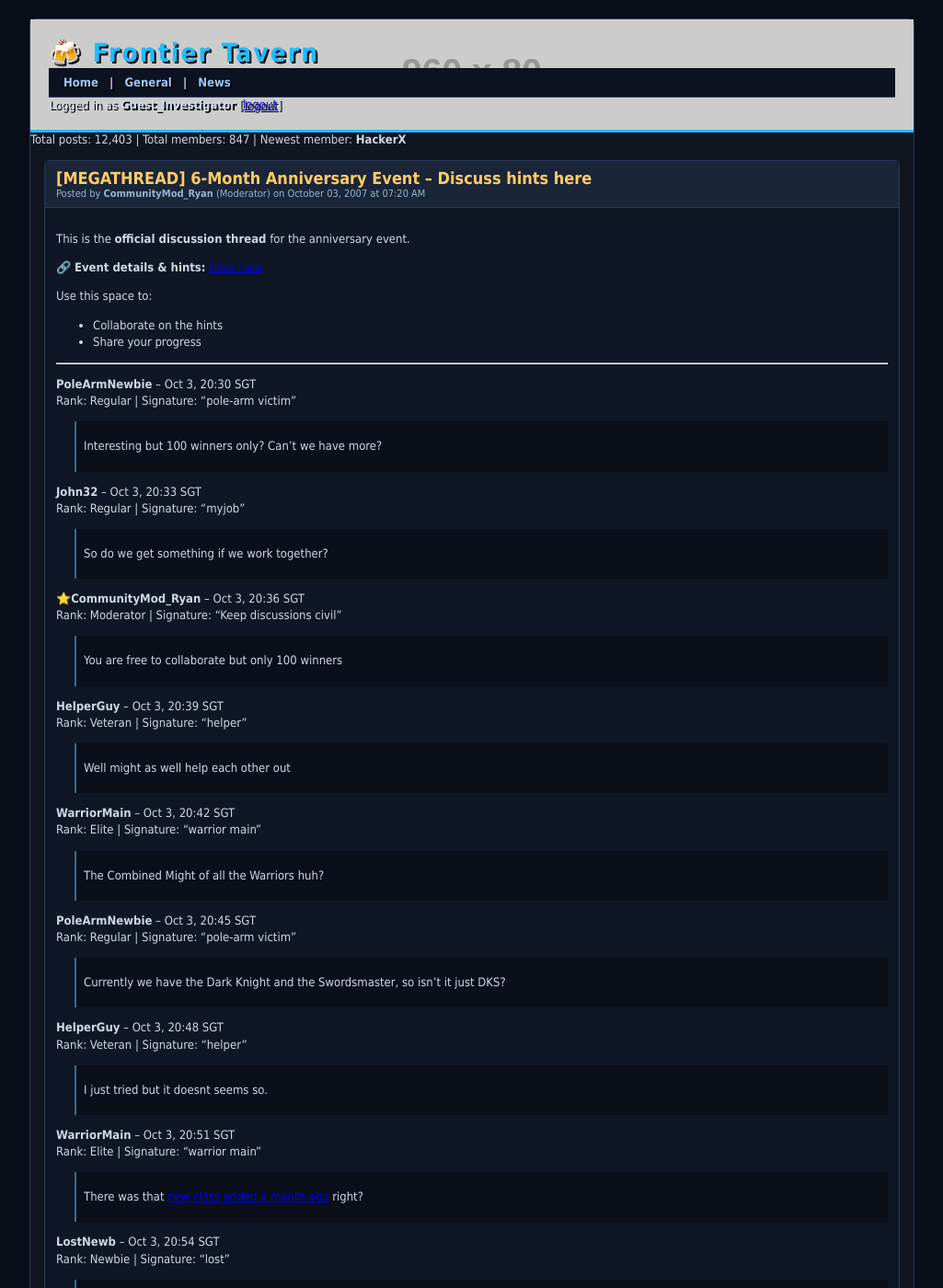
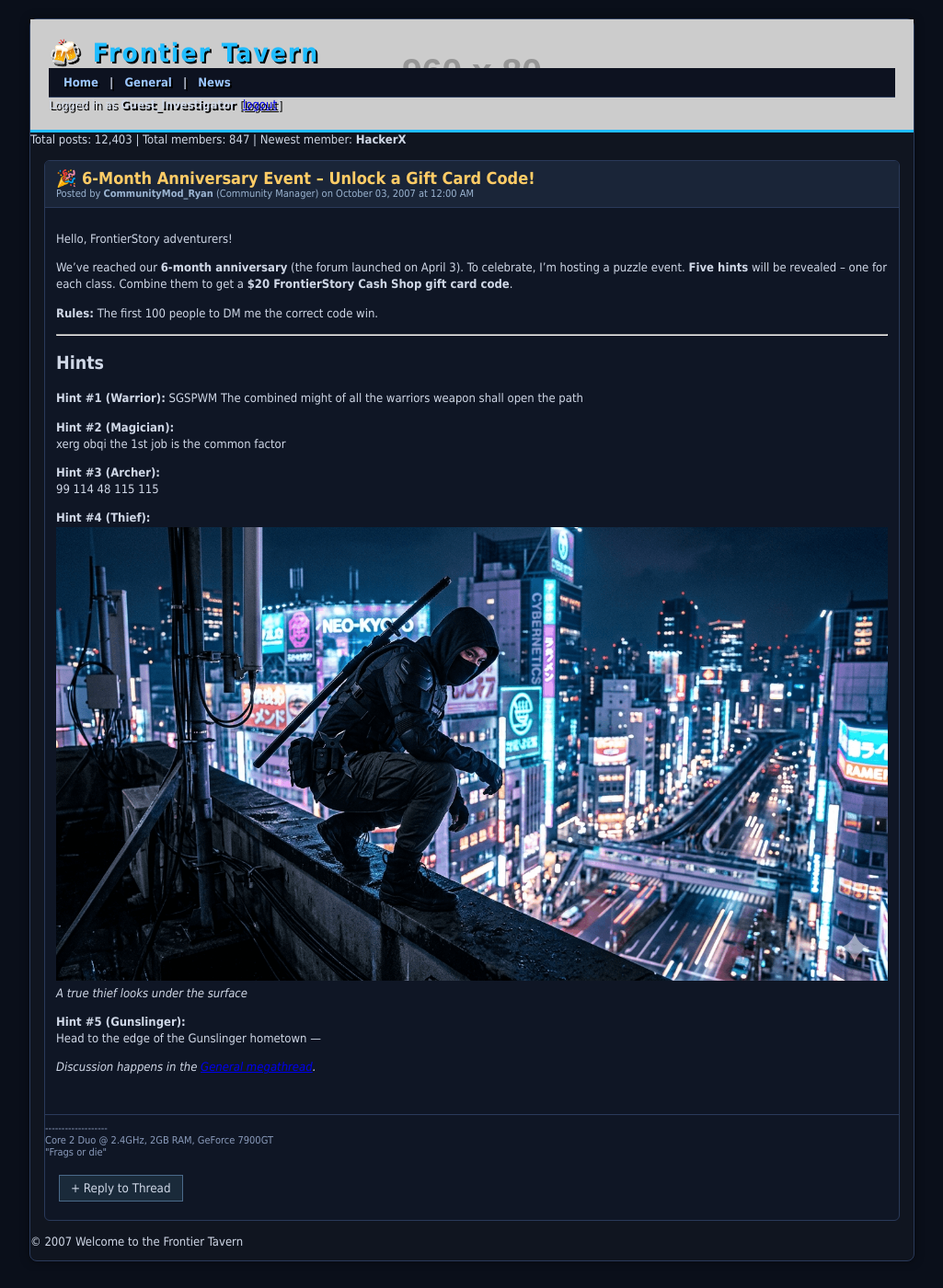
Before and after one commit to 8holic/holicforum, a Jekyll site: the page built from _news/2007-10-03-anniversary-event.md, in a window 1280 px wide and 1400 px high. Shown: the whole window at 92% size, without its empty margins (127-1152 px from the left). Built offline with Jekyll 4.4.1, drawn with Linux system fonts in a browser that asks for light colours; some of the changed text lies outside the part shown.

Commit message:
swap the news and general (accident last push)

```diff
--- a/_news/2007-10-03-anniversary-event.md
+++ b/_news/2007-10-03-anniversary-event.md
@@ -1,115 +1,40 @@
 ---
-title: "[MEGATHREAD] 6‑Month Anniversary Event – Discuss hints here"
+title: "🎉 6‑Month Anniversary Event – Unlock a Gift Card Code!"
 author: "CommunityMod_Ryan"
-date: 2007-10-03 20:05:00 +1245
-rank: "Moderator"
-signature: "Keep discussions civil."
+date: 2007-10-03
+layout: post
+pin: false
+rank: "Community Manager"
 ---
 
-This is the **official discussion thread** for the anniversary event.
+Hello, FrontierStory adventurers!
 
-🔗 **Event details & hints:** [Click here](/holicforum/news/anniversary-event/)
+We've reached our **6‑month anniversary** (the forum launched on April 3). To celebrate, I'm hosting a puzzle event. **Five hints** will be revealed – one for each class. Combine them to get a **$20 FrontierStory Cash Shop gift card code**.
 
-Use this space to:
-- Collaborate on the hints
-- Share your progress
+**Rules:** The first 100 people to DM me the correct code win.
 
 ---
 
-{% include comment id=3 time="Oct 3, 20:30" msg="Interesting but 100 winners only? Can't we have more?" %}
+## Hints
 
-{% include comment id=4 time="Oct 3, 20:33" msg="So do we get something if we work together?" %}
+**Hint #1 (Warrior):**  SGSPWM
+The combined might of all the warriors weapon shall open the path
 
-{% include comment id=2 time="Oct 3, 20:36" msg="You are free to collaborate but only 100 winners" %}
+**Hint #2 (Magician):**
+xerg obqi
+the 1st job is the common factor
 
-{% include comment id=5 time="Oct 3, 20:39" msg="Well might as well help each other out" %}
+**Hint #3 (Archer):**
+99 114 48 115 115
 
-{% include comment id=6 time="Oct 3, 20:42" msg="The Combined Might of all the Warriors huh?" %}
 
-{% include comment id=3 time="Oct 3, 20:45" msg="Currently we have the Dark Knight and the Swordsmaster, so isn't it just DKS?" %}
+**Hint #4 (Thief):**
+<img src="{{ '/assets/images/6anvthief.png' | relative_url }}" alt="Thief hint image" style="max-width: 100%;">
+*A true thief looks under the surface*
 
-{% include comment id=5 time="Oct 3, 20:48" msg="I just tried but it doesnt seems so." %}
+**Hint #5 (Gunslinger):**
+Head to the edge of the Gunslinger hometown
+<!-- MQRPCX1 -->
+---
 
-{% include comment id=6 time="Oct 3, 20:51" msg="There was that [new class added a month ago](/holicforum/news/new-subclass-introduction/) right?" %}
-
-{% include comment id=7 time="Oct 3, 20:54" msg="What the hell is that cryptic mess for the magician? That doesn't appear in game." %}
-
-{% include comment id=8 time="Oct 3, 20:57" msg="Wow is that the developer in Japan?" %}
-
-{% include comment id=9 time="Oct 3, 21:00" msg="Sick cosplay bro, what am I suppose to look at?" %}
-
-{% include comment id=3 time="Oct 3, 21:03" msg="I don't think it is a combination of the classes through." %}
-
-{% include comment id=5 time="Oct 3, 21:06" msg="The warriors have the most weapons right? Maybe that's it." %}
-
-{% include comment id=4 time="Oct 3, 21:09" msg="Oh yea I got it, that must be it." %}
-
-{% include comment id=6 time="Oct 3, 21:12" msg="During the job select it is listed in the order of Swordsman, Dark Knight and Paladin (new class)." %}
-
-{% include comment id=10 time="Oct 3, 21:15" msg="I dont think this place exist what the hell is neo kyoto is this 2077???" %}
-
-{% include comment id=4 time="Oct 3, 21:17" msg="The dev can't photoshop lol" %}
-
-{% include comment id=4 time="Oct 3, 21:18" msg="You guys have fun mom asking me to go sleep lol" %}
-
-{% include comment id=10 time="Oct 3, 21:20" msg="Good night fam" %}
-
-{% include comment id=11 time="Oct 3, 21:22" msg="What ninja?" %}
-
-{% include comment id=8 time="Oct 3, 21:25" msg="Havent you seen the hint? The thief picture is the developer dressed as a ninja in japan" %}
-
-{% include comment id=9 time="Oct 3, 21:28" msg="Yea Neo Kyoto is not a thing, this is not a real place. The background must be edited" %}
-
-{% include comment id=10 time="Oct 3, 21:31" msg="Under the surface? Does that mean under the building he is on?" %}
-
-{% include comment id=8 time="Oct 3, 21:34" msg="I just said neo kyoto doesnt exist" %}
-
-{% include comment id=9 time="Oct 3, 21:37" msg="I think the image is a red herring" %}
-
-{% include comment id=11 time="Oct 3, 21:40" msg="What else is there?" %}
-
-{% include comment id=8 time="Oct 3, 21:43" msg="It is late I got work tomorrow" %}
-
-{% include comment id=7 time="Oct 3, 21:46" msg="The magician code have to be a cipher isnt it?" %}
-
-{% include comment id=11 time="Oct 3, 21:49" msg="It has to be, moderator throw us a bone here?" %}
-
-{% include comment id=2 time="Oct 4, 06:52" msg="Yes it is a cipher, not that old but is quite famous." %}
-
-{% include comment id=4 time="Oct 4, 19:00" msg="Wow I dont main magician, any mages main here?" %}
-
-{% include comment id=3 time="Oct 4, 19:03" msg="I would have but I am stuck with this polearm" %}
-
-{% include comment id=13 time="Oct 4, 19:06" msg="Yo Mage main here, recently the job instructors are renamed to Gamma, Faust the VI, Faust the VIII and Faust the I respectively. Originally everyone was Faust and there was a lot of confusion." %}
-
-{% include comment id=7 time="Oct 4, 19:09" msg="What the hell is an UKW B thin thing I got it from Faust the I" %}
-
-{% include comment id=5 time="Oct 4, 19:12" msg="I think I know what is it but what are the numbers" %}
-
-{% include comment id=8 time="Oct 4, 19:15" msg="Yo anyone know anything about that ninja photo I have been burning it with a microscope and I dont see anything" %}
-
-{% include comment id=13 time="Oct 4, 19:18" msg="I main Fire Archmage and my job progression is Mage->Wizard(Fire)->Mage(Fire)->Archmage(Fire), I dont know any bishops though." %}
-
-{% include comment id=14 time="Oct 4, 19:21" msg="Bishop here, we go from Mage->Cleric->Priest->Bishop." %}
-
-{% include comment id=4 time="Oct 4, 19:24" msg="The warriors guys uses the initials or something right? Maybe its the same here." %}
-
-{% include comment id=3 time="Oct 4, 19:27" msg="I thought i got it, but it didnt work." %}
-
-{% include comment id=13 time="Oct 4, 19:30" msg="Scratch that Archmages come first before Bishops" %}
-
-{% include comment id=7 time="Oct 5, 10:15" msg="Anyone solve the cowboy puzzles? I I went to the edge and found a sign that say the gunsligner has left for the elements?" %}
-
-{% include comment id=11 time="Oct 5, 10:18" msg="The elements? Is it outside the map?" %}
-
-{% include comment id=12 time="Oct 5, 10:21" msg="Maybe we need to look outside the game." %}
-
-{% include comment id=6 time="Oct 5, 10:24" msg="What is the archer code?" %}
-
-{% include comment id=9 time="Oct 5, 10:27" msg="These two are obviously designed by programmers guys, I solved them BTW" %}
-
-{% include comment id=7 time="Oct 5, 10:30" msg="Really? How I am still wandering around the map" %}
-
-{% include comment id=9 time="Oct 5, 10:33" msg="Not telling you :) Both are solvable outside the game" %}
-
-{% include comment id=2 time="Oct 5, 18:00" msg="Moderator aka ID 2 Wow that is fast, as of 5 Oct all 100 codes has been claimed! Thank you for participating?" %}
+*Discussion happens in the [General megathread](/holicforum/general/anniversary-megathread/).*
```
Also changed, not shown: _general_posts/2007-10-03-anniversary-megathread.md (+16 -0 lines).
